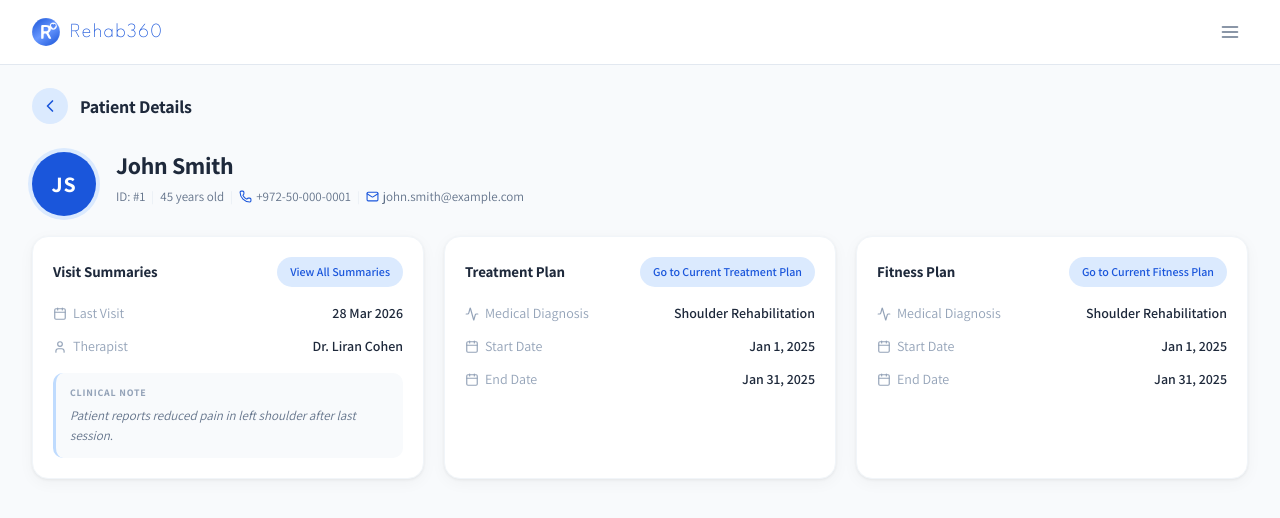
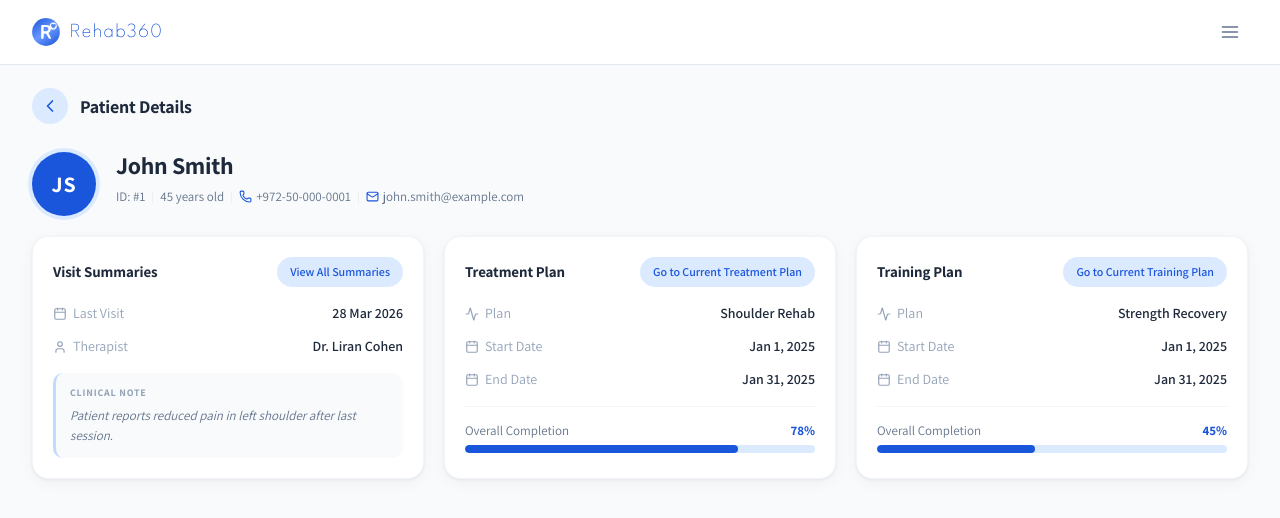
Before and after one commit to shanimic/Rehab360, a React (Vite) app in the folder client/: page /patient/1 in a window 1280 px wide. Shown: the top 518 px of the page. Built offline with nearby package versions, Linux system fonts and the light colour scheme.

Commit message:
Patient  details UI (#149)
* feat(patient-details): update patient details layout and remove alerts section

* feat(patient-details): add progress bar for treatment and training plans

* feat(patient-details): remove alerts section from patient details

```diff
--- a/client/src/pages/patient-details/PatientDetails.tsx
+++ b/client/src/pages/patient-details/PatientDetails.tsx
@@ -3,6 +3,7 @@ import { useNavigate, useParams } from 'react-router-dom'
 import { ChevronLeft, Phone, Mail, Calendar, User, Activity } from 'lucide-react'
 import TopNav from '@/components/TopNav'
 import InfoCard from '@/components/InfoCard'
+import ProgressBar from '@/components/ui/progress-bar'
 import type { Plan, VisitSummary } from '@/types/patient'
 import './PatientDetails.css'
 
@@ -160,9 +161,9 @@ export default function PatientDetails() {
                 <div className="patient-plan__row">
                   <span className="patient-plan__label">
                     <Activity size={14} />
-                    Medical Diagnosis
+                    Plan
                   </span>
-                  <span className="patient-plan__value">{treatmentPlan.condition}</span>
+                  <span className="patient-plan__value">{treatmentPlan.name}</span>
                 </div>
                 <div className="patient-plan__row">
                   <span className="patient-plan__label">
@@ -179,12 +180,15 @@ export default function PatientDetails() {
                   <span className="patient-plan__value">{treatmentPlan.endDate}</span>
                 </div>
               </div>
+              <div className="patient-plan__progress">
+                <ProgressBar value={treatmentPlan.progressPercent} showLabel />
+              </div>
             </InfoCard>
 
-            {/* Fitness Plan */}
+            {/* Training Plan */}
             <InfoCard
-              title="Fitness Plan"
-              actionLabel="Go to Current Fitness Plan"
+              title="Training Plan"
+              actionLabel="Go to Current Training Plan"
               onAction={() => {
                 setShowTrainingComingSoon(true)
                 setTimeout(() => setShowTrainingComingSoon(false), 3000)
@@ -194,9 +198,9 @@ export default function PatientDetails() {
                 <div className="patient-plan__row">
                   <span className="patient-plan__label">
                     <Activity size={14} />
-                    Medical Diagnosis
+                    Plan
                   </span>
-                  <span className="patient-plan__value">{trainingPlan.condition}</span>
+                  <span className="patient-plan__value">{trainingPlan.name}</span>
                 </div>
                 <div className="patient-plan__row">
                   <span className="patient-plan__label">
@@ -213,6 +217,9 @@ export default function PatientDetails() {
                   <span className="patient-plan__value">{trainingPlan.endDate}</span>
                 </div>
               </div>
+              <div className="patient-plan__progress">
+                <ProgressBar value={trainingPlan.progressPercent} showLabel />
+              </div>
             </InfoCard>
 
             {showTrainingComingSoon && (
```
